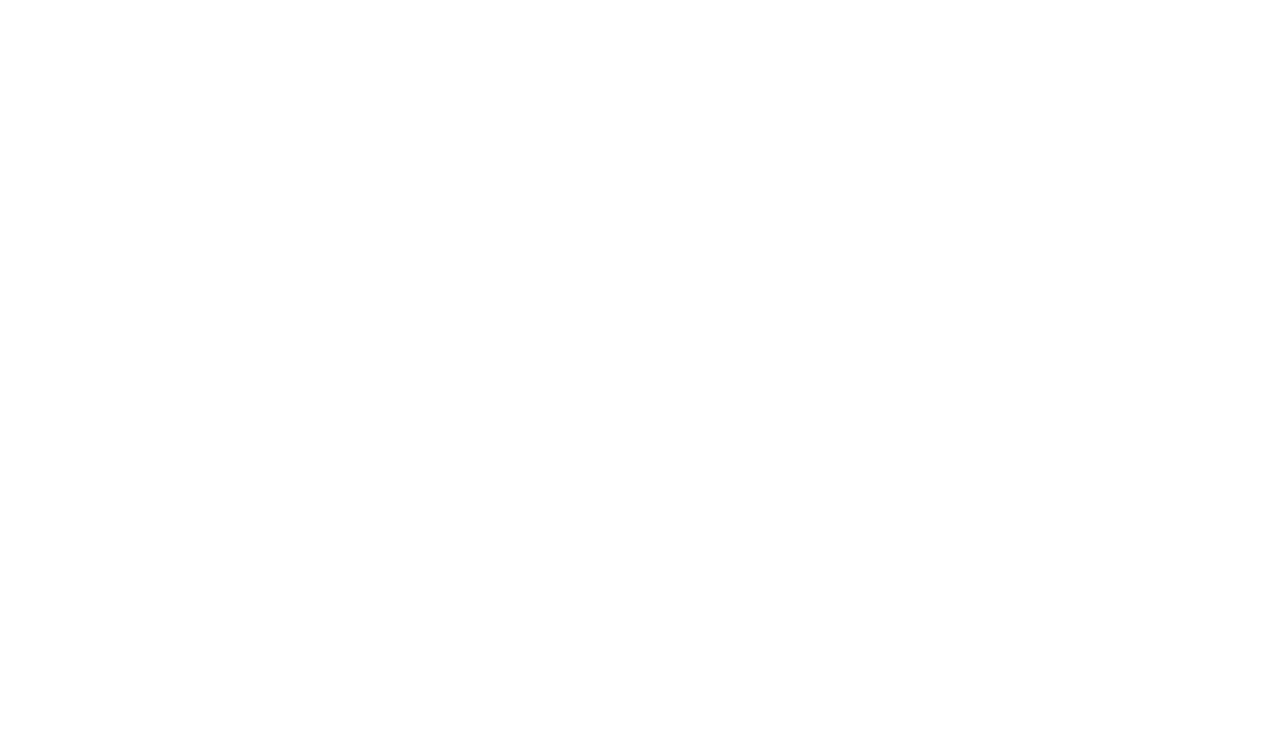
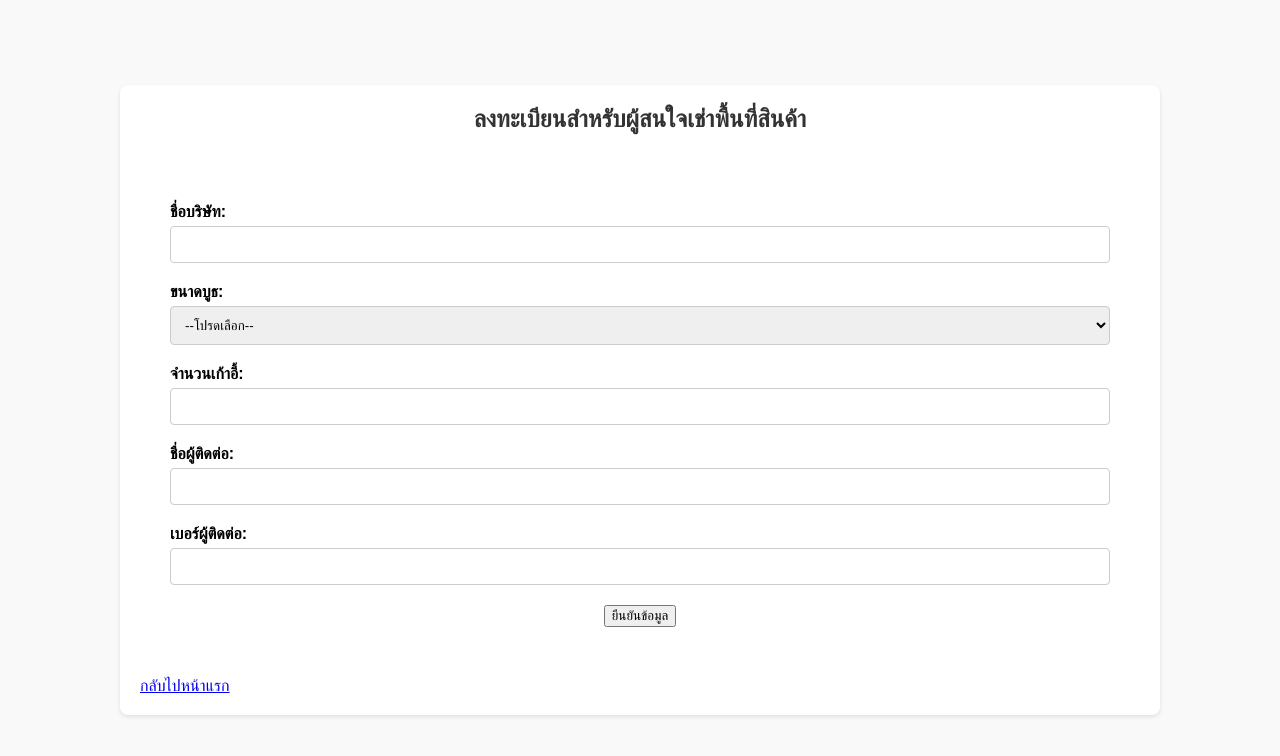
Before and after one commit to l1npl/Frontend-A01, a plain HTML site: page register.html in a window 1280 px wide. Drawn offline with Linux system fonts and the light colour scheme.

Commit message:
final a1

```diff
--- a/register.html
+++ b/register.html
@@ -0,0 +1,116 @@
+<!DOCTYPE html>
+<html lang="en">
+<head>
+<meta charset="UTF-8">
+<meta name="viewport" content="width=device-width, initial-scale=1.0">
+<title>แบบฟอร์มลงทะเบียน</title>
+<link rel="stylesheet" href="style.css">
+<head>
+<style>
+    body {
+  font-family: sans-serif;
+  margin: 0;
+  padding: 0;
+  display: flex;
+  flex-direction: column;
+  align-items: center;
+  justify-content: center;
+  min-height: 100vh;
+  background-color: #f9f9f9;
+}
+
+.container {
+  width: 80%;
+  max-width: 1000px;
+  padding: 20px;
+  background-color: #fff;
+  border-radius: 8px;
+  box-shadow: 0 2px 4px rgba(0, 0, 0, 0.1);
+}
+
+header {
+  text-align: center;
+  margin-bottom: 40px;
+}
+
+.header-text {
+  font-size: 24px;
+  font-weight: bold;
+  color: #333;
+}
+
+.form-container {
+  padding: 30px;
+}
+
+.form-group {
+  margin-bottom: 20px;
+}
+
+label {
+  display: block;
+  margin-bottom: 5px;
+  font-weight: bold;
+}
+input[type="text"],
+input[type="number"],
+select {
+  width: 100%;
+  padding: 10px;
+  border: 1px solid #ccc;
+  border-radius: 4px;
+  box-sizing: border-box;
+}
+
+input[type="submit"] {
+  background-color: #4CAF50;
+  color: white;
+  padding: 12px 20px;
+  border: none;
+}
+#btsend{
+  text-align: center;
+}
+
+</style>
+</head>
+<body>
+<div class="container">
+  <header>
+    <div class="header-text">ลงทะเบียนสำหรับผู้สนใจเช่าพื้นที่สินค้า</div>
+  </header>
+  <section class="form-container">
+    <form action="/submit-your-form-handler" method="post">
+      <div class="form-group">
+        <label for="company_name">ชื่อบริษัท:</label>
+        <input type="text" id="company_name" name="company_name">
+      </div>
+      <div class="form-group">
+        <label for="booth_size">ขนาดบูธ:</label>
+        <select id="booth_size" name="booth_size">
+          <option value="">--โปรดเลือก--</option>
+          <option value="10x10">10x10</option>
+          <option value="15x15">15x15</option>
+        </select>
+      </div>
+      <div class="form-group">
+        <label for="num_chairs">จำนวนเก้าอี้:</label>
+        <input type="number" id="num_chairs" name="num_chairs" min="1">
+      </div>
+      <div class="form-group">
+        <label for="contact_name">ชื่อผู้ติดต่อ:</label>
+        <input type="text" id="contact_name" name="contact_name">
+      </div>
+      <div class="form-group">
+        <label for="contact_phone">เบอร์ผู้ติดต่อ:</label>
+        <input type="text" id="contact_phone" name="contact_phone">
+      </div>
+      <div class="form-group" id="btsend">
+      <button type="submit">ยืนยันข้อมูล</button>
+      </div>
+    </form>
+  </section>
+  <a href="index.html" class="back-button">กลับไปหน้าแรก</a>
+</div>
+</body>
+</html>
```
Also changed, not shown: index.html (+20 -57 lines).
